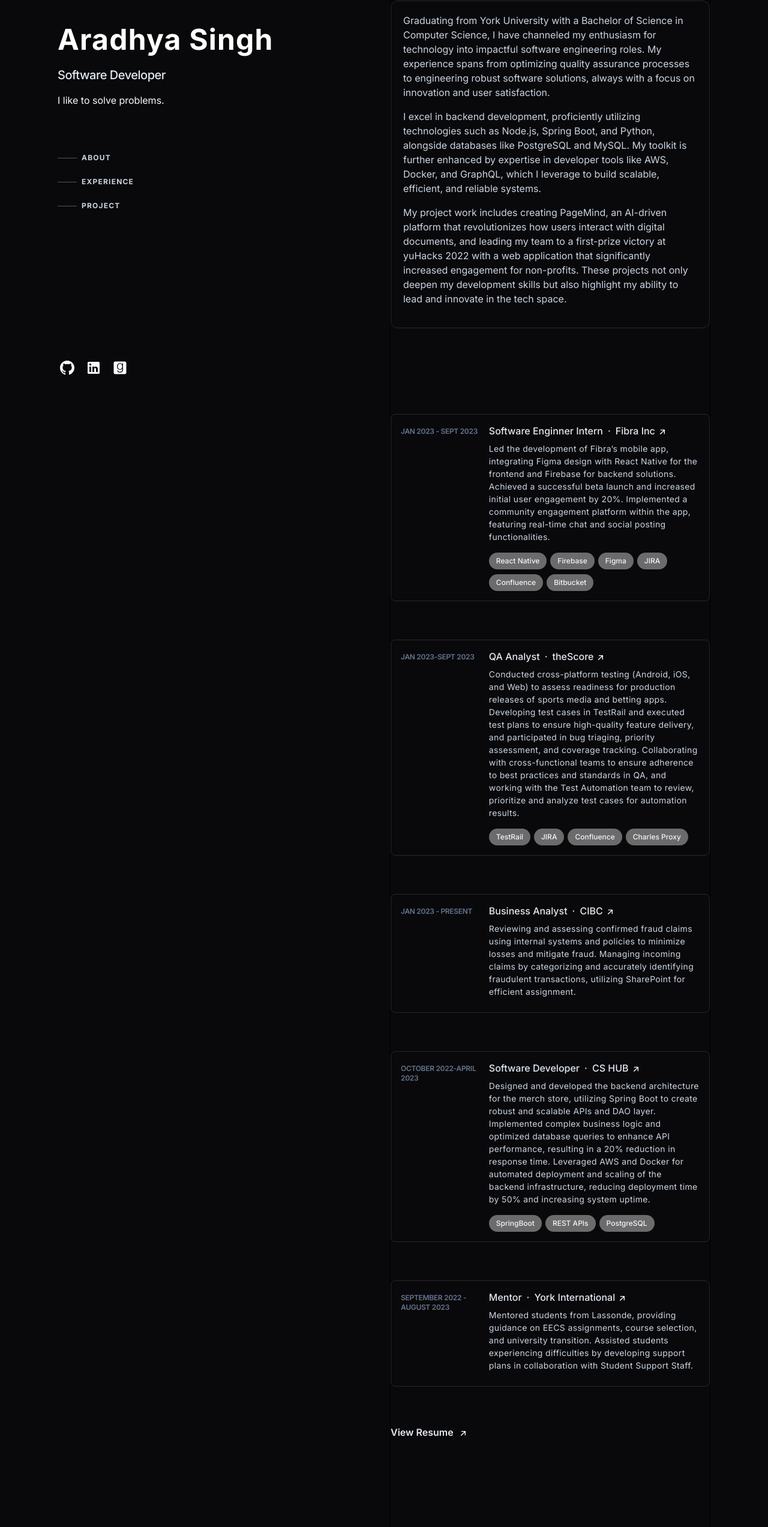
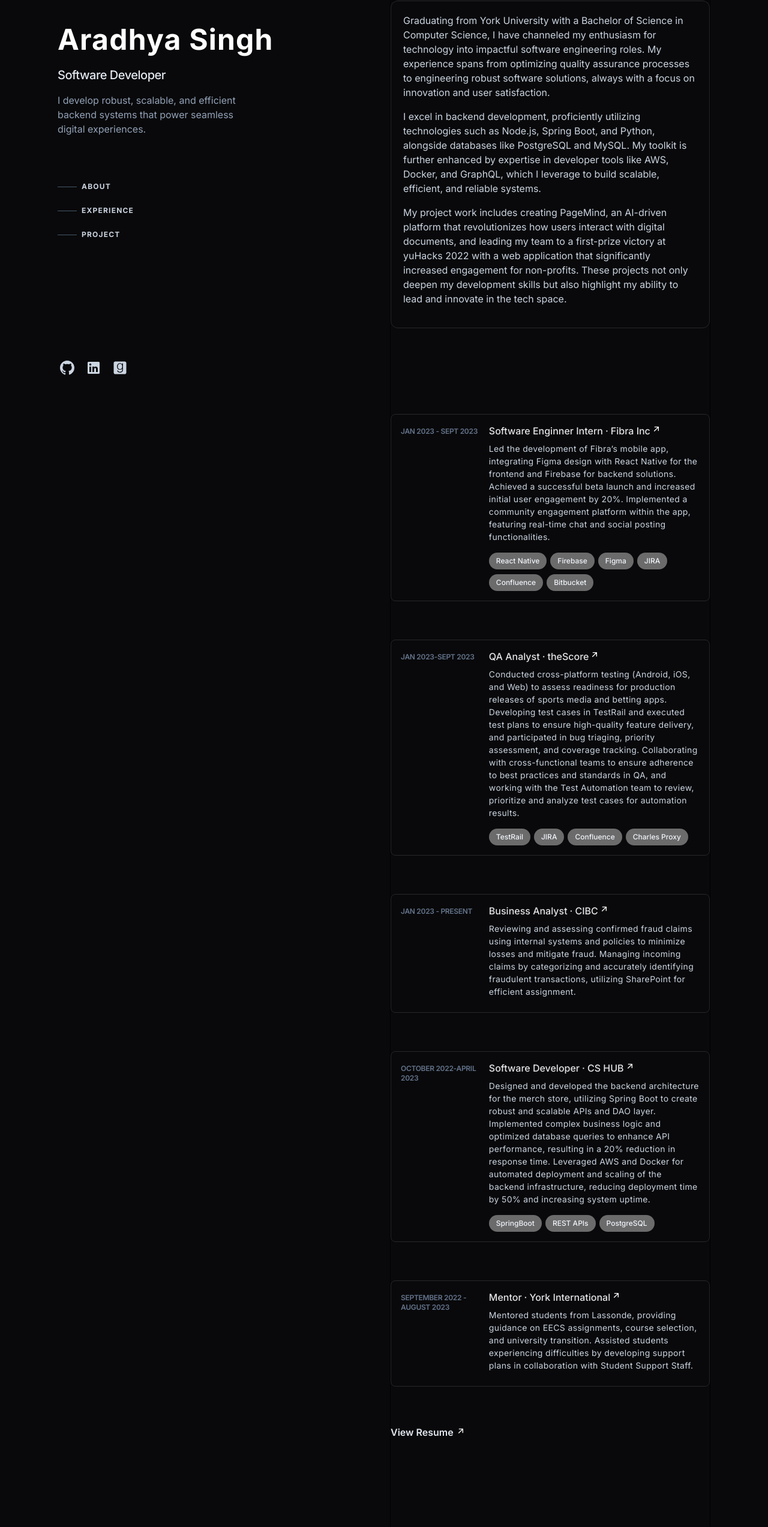
Before and after one commit to jayalohana/Website-v3, a Next.js app: page / in a window 1280 px wide. Shown: the part 79-2624 px from the top of the page at 60% size. Built offline with nearby package versions, Linux system fonts and the light colour scheme.

Commit message:
useclient

```diff
--- a/app/project_archive/page.tsx
+++ b/app/project_archive/page.tsx
@@ -121,7 +121,16 @@ const projectArchivePage = () => {
                                     <div className="translate-y-px text-slate-400">{project.year}</div>
                                 </td>
                                 <td className="py-4 pr-4 align-top font-semibold leading-snug text-slate-200">
-                                    <div className="sm:block text-sm">{project.name}</div>
+                                    <div className="block sm:hidden">
+                                        <a className="inline-flex items-baseline font-medium leading-tight text-slate-200 sm:hidden text-base group">
+                                            <span className="flex gap-1 group-hover:text-white/70">{project.name}
+                                                <span className="group-hover:-translate-y-1 group-hover:transition-transform group-hover:translate-x-1">
+                                                    <ArrowUp />
+                                            </span>
+                                            </span>
+                                        </a>
+                                    </div>
+                                    <div className="hidden sm:block text-sm">{project.name}</div>
                                 </td>
                                 <td className='py-4 pr-4 align-top hidden  lg:table-cell'>
                                     <ul className="flex flex-wrap -translate-y-1.5 ">
--- a/components/Exp.tsx
+++ b/components/Exp.tsx
@@ -56,16 +56,16 @@ const  Exp = () =>  {
         <h2 className="text-sm font-bold uppercase tracking-widest text-slate-200 lg:sr-only">experience</h2>
       </div>
       {experience.map((exp, index) => (
-        <div key={index} className='group relative grid transition-all sm:grid-cols-7 sm:gap-8 md:gap-4 lg:hover:!opacity-100 lg:group-hover/list:opacity-50 border rounded-lg p-4 pb-4 mb-16'>
+        <div key={index} className='group relative grid transition-all sm:grid-cols-7 sm:gap-8 md:gap-4 lg:hover:!opacity-100 lg:group-hover:opacity-50 border rounded-lg p-4 pb-4 mb-16'>
           <div className='mb-2 mt-1 text-xs font-semibold uppercase tracking-tight text-slate-500 sm:col-span-2'>{exp.date}</div>
           <div className='sm:col-span-5'>
-            <h3 className='font-medium leading-snug text-slate-200'>
+            <h3 className='font-medium leading-snug text-zinc-200'>
               <div>
-                <a className='inline-flex items-baseline font-medium leading-tight text-slate-200 flex-wrap gap-2 group/role' href={exp.url} target="_blank">
-                  <span className='-inset-x-4 -inset-y-2.5 md:-inset-x-6 md:-inset-y-4 lg:block group-hover:text-slate-300'>{exp.role}</span>
+                <a className='inline-flex items-baseline font-medium leading-tigh flex-wrap gap-1 ' href={exp.url} target="_blank">
+                  <span className='-inset-x-4 -inset-y-2.5 md:-inset-x-6 md:-inset-y-4 lg:block group-hover:text-white/70 '>{exp.role}</span>
                   <span>·</span>
-                  <span className='inline-flex gap-1 group/role-hover:'>{exp.company}
-                    <span className="group/role-hover:text-slate-300 group/role-hover:-translate-y-1 transition-transform">
+                  <span className='inline-flex gap-0.5 group-hover:text-white/70 '>{exp.company}
+                    <span className="group-hover:text-slate-300 group-hover:-translate-y-1 group-hover:transition-transform group-hover:translate-x-1">
                       <ArrowUp />
                     </span></span>
                 </a>
@@ -85,8 +85,9 @@ const  Exp = () =>  {
         </div>
       ))}
       <a className='inline-flex items-center text-slate-200 leading-tight font-semibold group' href={Aradhya_Singh_Website}>
-        <span className='border-b border-transparent pb-px transition group-hover:text-white/70 flex gap-2'>
-          View Resume <ArrowUp />
+        <span className='border-b border-transparent pb-px transition group-hover:text-white/70 flex gap-1'>
+          View Resume
+          <span className="group-hover:-translate-y-1 group-hover:transition-transform group-hover:translate-x-1"><ArrowUp /></span>
         </span>
       </a>
     </section>
--- a/components/Header.tsx
+++ b/components/Header.tsx
@@ -15,7 +15,7 @@ function Header() {
         </h1>
 
         <h2 className='mt-3 text-lg font-medium tracking-tight text-slate-200 sm:text-xl'>Software Developer</h2>
-        <p className='mt-4 max-w-xs leading-normal'>I like to solve problems.</p>
+        <p className='mt-4 max-w-xs leading-normal text-slate-400'>I develop robust, scalable, and efficient backend systems that power seamless digital experiences.</p>
         <div className='nav hidden lg:block' aria-label='links'>
           <Navbar />
         </div>
--- a/components/Projects.tsx
+++ b/components/Projects.tsx
@@ -59,9 +59,11 @@ const Projects = () => {
             <div className="group relative grid gap-4 pb-1 transition-all sm:grid-cols-8 sm:gap-8 md:gap-4">
               <div className="sm:order-2 sm:col-span-5">
                 <h3>
-                  <a className="inline-flex items-baseline font-medium leading-tight text-slate-200 gap-2" target='_blank' href={project.url}>
+                  <a className="group group-hover:text-white/70 inline-flex items-baseline font-medium leading-tight text-slate-200 gap-0.5" target='_blank' href={project.url}>
                     {project.title}
-                    <ArrowUp />
+                    <span className='group-hover:-translate-y-1 group-hover:transition-transform group-hover:translate-x-1'>
+                      <ArrowUp />
+                    </span>
 
                   </a>
 
@@ -82,9 +84,10 @@ const Projects = () => {
           </li>
         ))}
       </ul>
-      <a className='inline-flex items-center text-slate-200 leading-tight font-semibold group' href='/project_archive'>
-          <span className='border-b border-transparent pb-px transition group-hover:text-white/70 flex'>
-            View Full Project Archive <ArrowUp />
+      <a className='group inline-flex items-center text-slate-200 leading-tight font-semibold group-hover:text-white/70' href='/project_archive'>
+          <span className='border-b border-transparent pb-px transition flex gap-1'>
+            View Full Project Archive
+          <span className='group-hover:-translate-y-1 group-hover:transition-transform group-hover:translate-x-1'><ArrowUp /></span>
           </span>
       </a>
     </section>
--- a/components/Socials.tsx
+++ b/components/Socials.tsx
@@ -1,9 +1,9 @@
 const Github = () => {
 
     return (
-        <div>
-            <svg xmlns="http://www.w3.org/2000/svg" viewBox="0 0 16 16" fill="currentColor" className="h-6 w-6" aria-hidden="true"><path d="M8 0C3.58 0 0 3.58 0 8c0 3.54 2.29 6.53 5.47 7.59.4.07.55-.17.55-.38 0-.19-.01-.82-.01-1.49-2.01.37-2.53-.49-2.69-.94-.09-.23-.48-.94-.82-1.13-.28-.15-.68-.52-.01-.53.63-.01 1.08.58 1.23.82.72 1.21 1.87.87 2.33.66.07-.52.28-.87.51-1.07-1.78-.2-3.64-.89-3.64-3.95 0-.87.31-1.59.82-2.15-.08-.2-.36-1.02.08-2.12 0 0 .67-.21 2.2.82.64-.18 1.32-.27 2-.27.68 0 1.36.09 2 .27 1.53-1.04 2.2-.82 2.2-.82.44 1.1.16 1.92.08 2.12.51.56.82 1.27.82 2.15 0 3.07-1.87 3.75-3.65 3.95.29.25.54.73.54 1.48 0 1.07-.01 1.93-.01 2.2 0 .21.15.46.55.38A8.013 8.013 0 0016 8c0-4.42-3.58-8-8-8z"></path></svg>
-        </div>
+
+            <svg xmlns="http://www.w3.org/2000/svg" viewBox="0 0 16 16" fill="currentColor" className="h-6 w-6 fill-slate-300" aria-hidden="true"><path d="M8 0C3.58 0 0 3.58 0 8c0 3.54 2.29 6.53 5.47 7.59.4.07.55-.17.55-.38 0-.19-.01-.82-.01-1.49-2.01.37-2.53-.49-2.69-.94-.09-.23-.48-.94-.82-1.13-.28-.15-.68-.52-.01-.53.63-.01 1.08.58 1.23.82.72 1.21 1.87.87 2.33.66.07-.52.28-.87.51-1.07-1.78-.2-3.64-.89-3.64-3.95 0-.87.31-1.59.82-2.15-.08-.2-.36-1.02.08-2.12 0 0 .67-.21 2.2.82.64-.18 1.32-.27 2-.27.68 0 1.36.09 2 .27 1.53-1.04 2.2-.82 2.2-.82.44 1.1.16 1.92.08 2.12.51.56.82 1.27.82 2.15 0 3.07-1.87 3.75-3.65 3.95.29.25.54.73.54 1.48 0 1.07-.01 1.93-.01 2.2 0 .21.15.46.55.38A8.013 8.013 0 0016 8c0-4.42-3.58-8-8-8z"></path></svg>
+
     )
 }
 
@@ -12,7 +12,7 @@ const LinkedIn = () => {
 
     return (
         <div>
-            <svg xmlns="http://www.w3.org/2000/svg" viewBox="0 0 24 24" fill="currentColor" className="h-6 w-6" aria-hidden="true"><path d="M20.5 2h-17A1.5 1.5 0 002 3.5v17A1.5 1.5 0 003.5 22h17a1.5 1.5 0 001.5-1.5v-17A1.5 1.5 0 0020.5 2zM8 19H5v-9h3zM6.5 8.25A1.75 1.75 0 118.3 6.5a1.78 1.78 0 01-1.8 1.75zM19 19h-3v-4.74c0-1.42-.6-1.93-1.38-1.93A1.74 1.74 0 0013 14.19a.66.66 0 000 .14V19h-3v-9h2.9v1.3a3.11 3.11 0 012.7-1.4c1.55 0 3.36.86 3.36 3.66z"></path></svg>
+            <svg xmlns="http://www.w3.org/2000/svg" viewBox="0 0 24 24" fill="currentColor" className="h-6 w-6 fill-slate-300" aria-hidden="true"><path d="M20.5 2h-17A1.5 1.5 0 002 3.5v17A1.5 1.5 0 003.5 22h17a1.5 1.5 0 001.5-1.5v-17A1.5 1.5 0 0020.5 2zM8 19H5v-9h3zM6.5 8.25A1.75 1.75 0 118.3 6.5a1.78 1.78 0 01-1.8 1.75zM19 19h-3v-4.74c0-1.42-.6-1.93-1.38-1.93A1.74 1.74 0 0013 14.19a.66.66 0 000 .14V19h-3v-9h2.9v1.3a3.11 3.11 0 012.7-1.4c1.55 0 3.36.86 3.36 3.66z"></path></svg>
         </div>
     )
 }
@@ -21,7 +21,7 @@ const Email = () => {
 
     return (
         <div>
-            <svg xmlns="http://www.w3.org/2000/svg" viewBox="0 0 1024 1024" fill="currentColor" className="h-6 w-6" aria-hidden="true"><path d="M663.8 382.4c10.2 74.6-9.4 158-71.8 201.4-44.6 31-105.6 28.2-141.6 11.4-74.2-34.6-99-117.2-93.6-194.4 8.6-121.8 81.8-175.8 150.6-175 93.8-0.4 143.6 63.6 156.4 156.6zM960 176v672c0 61.8-50.2 112-112 112H176c-61.8 0-112-50.2-112-112V176c0-61.8 50.2-112 112-112h672c61.8 0 112 50.2 112 112zM724 626.4s-0.2-68-0.2-434.6h-58v80.6c-1.6 0.6-2.4-1-3.2-2.4-19.2-41.4-71.8-92.6-152-92-103.8 0.8-174.4 62.4-201.2 155.6-8.6 29.8-11.6 60.2-11 91.2 3.4 155.8 90.2 235.6 224.8 230.4 57.8-2.2 109-34 138-90.4 1-2 2.2-3.8 3.4-5.8 0.4 0.2 0.8 0.2 1.2 0.4 0.6 7.6 0.4 61.4 0.2 69-0.4 29.6-4 59-14.4 87-15.6 42-44.6 69.4-89 79-35.6 7.8-71.2 7.6-106.4-2.4-43-12.2-73-38-82.2-83.6-0.6-3.2-2.6-2.6-4.6-2.6h-53.6c1.6 21.2 6.4 40.6 17 58.4 48.4 81 165.4 97 256.4 74.8 99.8-24.6 134.6-109.8 134.8-212.6z" fill=""></path></svg>
+            <svg xmlns="http://www.w3.org/2000/svg" viewBox="0 0 1024 1024" fill="currentColor" className="h-6 w-6 fill-slate-300" aria-hidden="true"><path d="M663.8 382.4c10.2 74.6-9.4 158-71.8 201.4-44.6 31-105.6 28.2-141.6 11.4-74.2-34.6-99-117.2-93.6-194.4 8.6-121.8 81.8-175.8 150.6-175 93.8-0.4 143.6 63.6 156.4 156.6zM960 176v672c0 61.8-50.2 112-112 112H176c-61.8 0-112-50.2-112-112V176c0-61.8 50.2-112 112-112h672c61.8 0 112 50.2 112 112zM724 626.4s-0.2-68-0.2-434.6h-58v80.6c-1.6 0.6-2.4-1-3.2-2.4-19.2-41.4-71.8-92.6-152-92-103.8 0.8-174.4 62.4-201.2 155.6-8.6 29.8-11.6 60.2-11 91.2 3.4 155.8 90.2 235.6 224.8 230.4 57.8-2.2 109-34 138-90.4 1-2 2.2-3.8 3.4-5.8 0.4 0.2 0.8 0.2 1.2 0.4 0.6 7.6 0.4 61.4 0.2 69-0.4 29.6-4 59-14.4 87-15.6 42-44.6 69.4-89 79-35.6 7.8-71.2 7.6-106.4-2.4-43-12.2-73-38-82.2-83.6-0.6-3.2-2.6-2.6-4.6-2.6h-53.6c1.6 21.2 6.4 40.6 17 58.4 48.4 81 165.4 97 256.4 74.8 99.8-24.6 134.6-109.8 134.8-212.6z" fill=""></path></svg>
         </div>
     )
 }
--- a/components/ui/ArrowUp.tsx
+++ b/components/ui/ArrowUp.tsx
@@ -1,9 +1,9 @@
 const ArrowUp = () => {
 
     return (
-        <div className="h-4 w-4 py-1 ">
-            <svg viewBox="0 0 24 24" fill="none" xmlns="http://www.w3.org/2000/svg"><g id="SVGRepo_bgCarrier" stroke-width="0"></g><g id="SVGRepo_tracerCarrier" stroke-linecap="round" stroke-linejoin="round"></g><g id="SVGRepo_iconCarrier"> <path d="M7 17L17 7M17 7H8M17 7V16" stroke="#ffffff" stroke-width="2" stroke-linecap="round" stroke-linejoin="round"></path> </g></svg>
-        </div>
+
+            <svg viewBox="0 0 24 24" className="h-4 w-4 fill-white group-hover:fill-slate-800" xmlns="http://www.w3.org/2000/svg"><g id="SVGRepo_bgCarrier" stroke-width="0"></g><g id="SVGRepo_tracerCarrier" stroke-linecap="round" stroke-linejoin="round"></g><g id="SVGRepo_iconCarrier"> <path d="M7 17L17 7M17 7H8M17 7V16" stroke="#ffffff" stroke-width="2" stroke-linecap="round" stroke-linejoin="round"></path> </g></svg>
+
     )
 }
 
```
